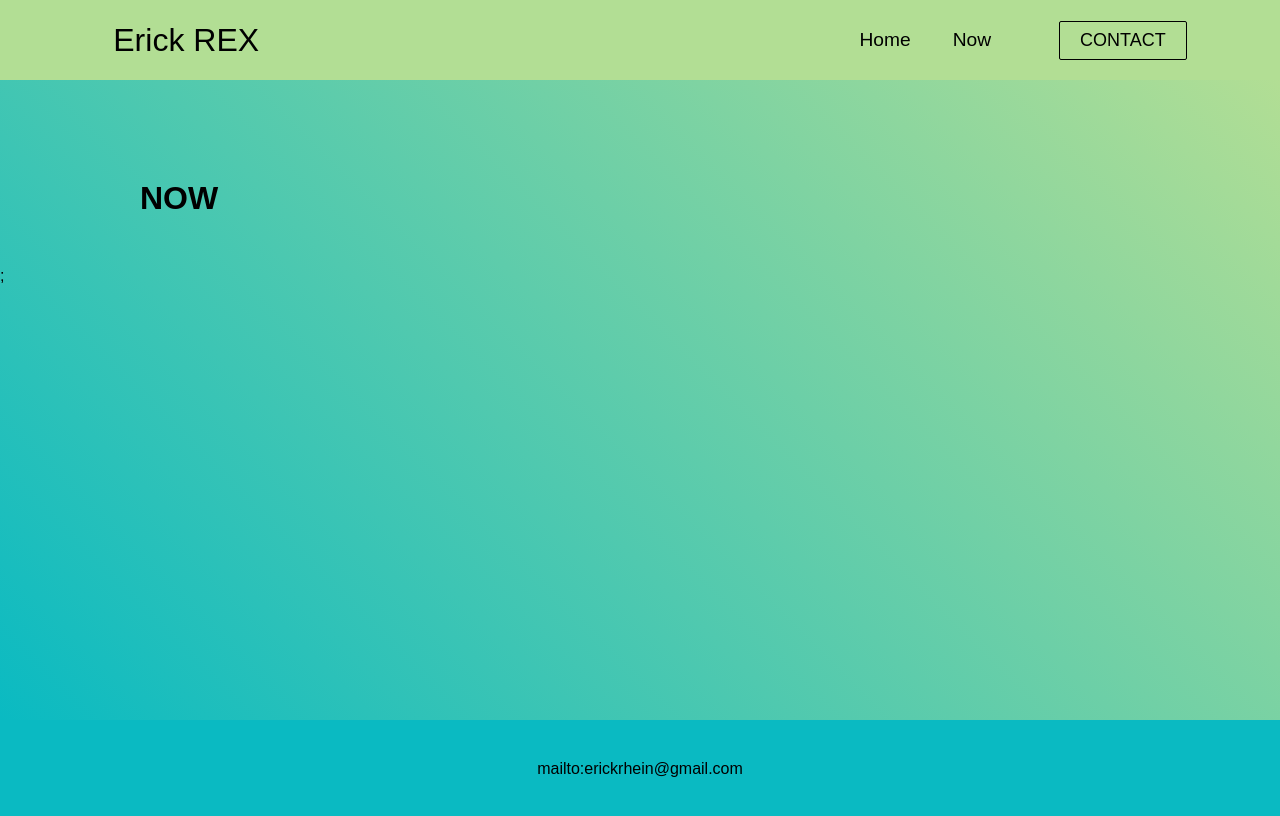
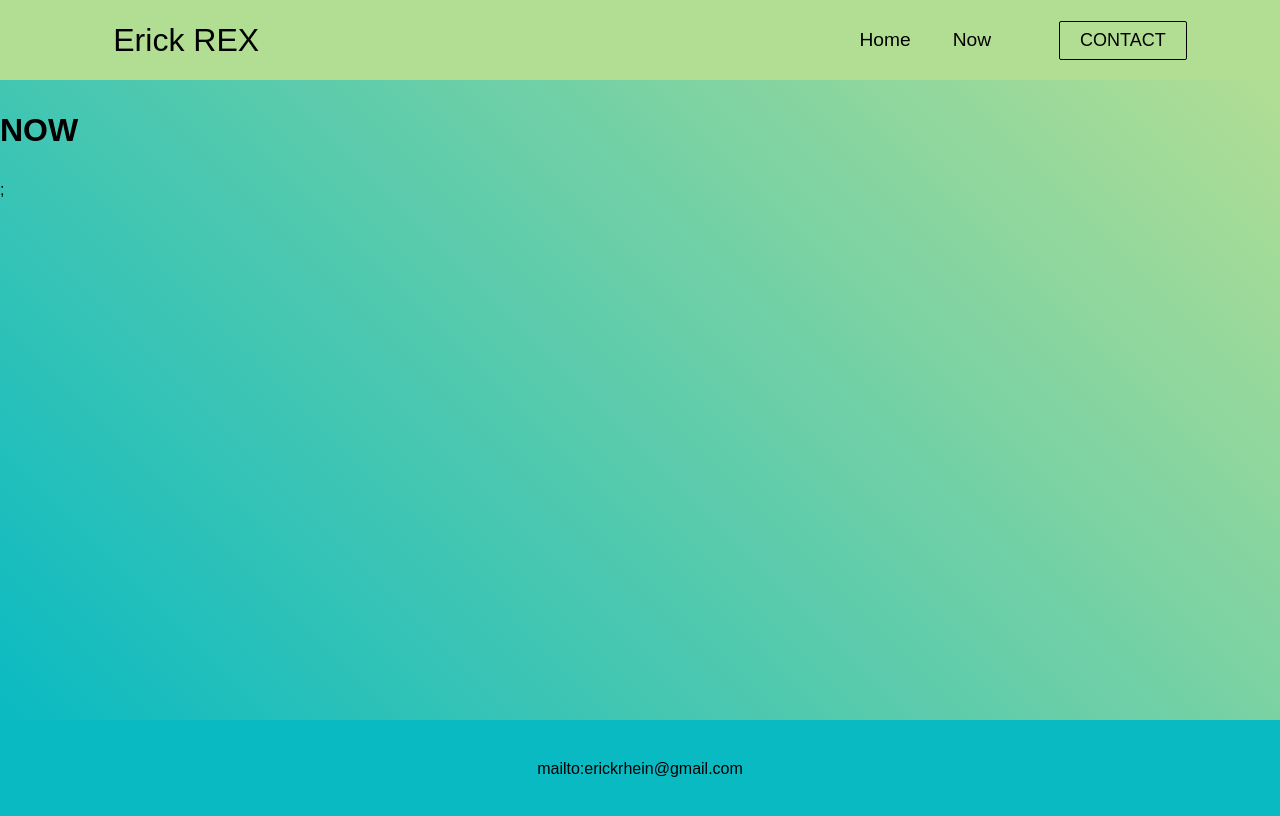
Before and after one commit to erickrex/portfolioV2, a React (Create React App) app in the folder src/: page /now in a window 1280 px wide. Shown: the top 816 px of the page. Built offline with nearby package versions, Linux system fonts and the light colour scheme; the HTML template or start-up script is replaced by a standard one.

Commit message:
Update Center.css

```diff
--- a/src/components/Center.css
+++ b/src/components/Center.css
@@ -1,15 +1,18 @@
 
 .services {
-    padding-top: 100px;
+    padding-top: 2rem;
     display: flex;
-
+    flex-direction: column;
     background-size: cover;
-    /* background-blend-mode: multiply; */
-
     text-align: center;
-    padding-bottom: 50px;
+    padding-bottom: 2rem;
 }
-
+h4{
+    padding-top: 3rem;
+    max-width: 80%;
+    margin: auto;
+    padding-bottom: 0;
+}
 .center {
     padding: 70px 0;
     border: 3px solid green;
@@ -30,7 +33,7 @@
     margin-top: 20px;
 }
 .service {
-
+    padding-top: 2rem;
     max-width: 500px;
     margin: 0 auto;
 }
@@ -41,13 +44,12 @@ ol, li {
 
 @media (min-width: 800px) {
     .services {
-        display: flex;
-        max-width: 1000px;
+        flex-direction: row;
+
         margin-left: auto;
         margin-right: auto;
     }
-
-    .service + .service {
-        margin-left: 2em;
+    .service{
+        padding: 2rem;
     }
 }
```
